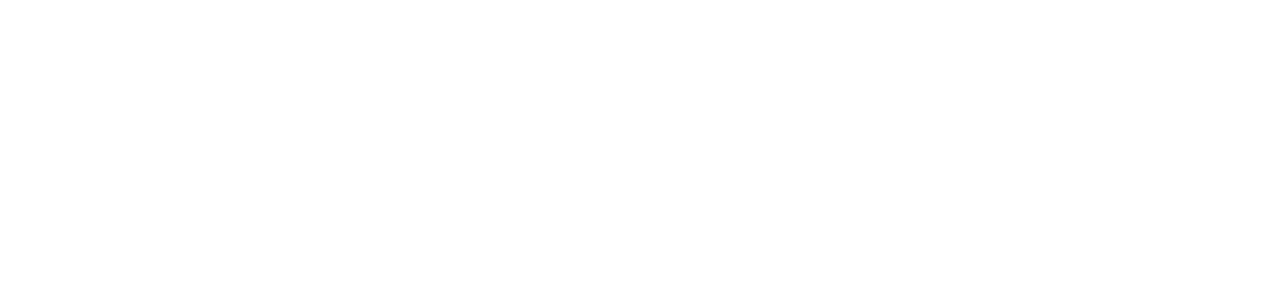
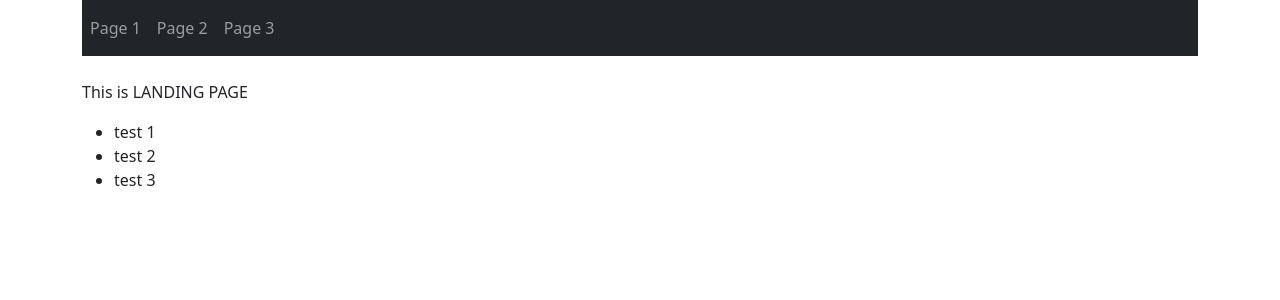
Before and after one commit to smittal2001/Coursarama-Project, a React (Create React App) app: page / in a window 1280 px wide. Shown: the top 300 px of the page. Built offline with nearby package versions, Linux system fonts and the light colour scheme.

Commit message:
Consolidated things bye bye bad code

```diff
--- a/package.json
+++ b/package.json
@@ -12,7 +12,7 @@
     "react-datepicker": "^4.1.1",
     "react-dom": "^17.0.2",
     "react-router-dom": "^5.2.0",
-    "react-scripts": "4.0.3",
+    "react-scripts": "^4.0.3",
     "web-vitals": "^1.1.2"
   },
   "scripts": {
--- a/src/App.js
+++ b/src/App.js
@@ -7,6 +7,7 @@
 import Page1 from "./components/page1.component";
 import Page2 from "./components/page2.component";
 import Page3 from "./components/page3.component";
+import LandingPage from "./components/landingpage.component";
 
 //functions can only return a single jsx element such as a single div
 function App() {
@@ -16,6 +17,7 @@
      <Router>
       <Navbar />
       <br/>
+      <Route exact path = "/"  component={LandingPage} />
       <Route path = "/home/page1"  component={Page1} />
       <Route path = "/home/page2"  component={Page2} />
       <Route path = "/home/page3"  component={Page3} />
@@ -25,4 +27,5 @@
   );
 }
 
+
 export default App;
--- a/src/HomePage.js
+++ /dev/null
@@ -1,22 +0,0 @@
-import logo from './logo.svg';
-import './App.css';
-import {BrowserRouter as Router, Route } from "react-router-dom";
-
-import "bootstrap/dist/css/bootstrap.min.css";
-import App from "./app.component";
-
-
-//functions can only return a single jsx element such as a single div
-function HomePage() {
-  return (
-
-   <div className = "container">
-     <Router>
-        <Route path = "/home"  component={App} />
-     </Router>
-
-   </div>
-  );
-}
-
-export default HomePage;
--- a/src/app.component.js
+++ /dev/null
@@ -1,10 +0,0 @@
-import React, {Component} from 'react';
-import App from './App';
-
-export default class AppComp extends Component {
-    render() {
-        return (
-            <App/>
-        );
-    }
-}
--- /dev/null
+++ b/src/components/landingpage.component.js
@@ -0,0 +1,16 @@
+import React, {Component} from 'react';
+
+export default class Page1 extends Component {
+    render() {
+        return (
+            <div>
+                <p> This is LANDING PAGE </p>
+                <ul>
+                    <li> test 1 </li>
+                    <li> test 2 </li>
+                    <li> test 3 </li>
+                </ul>
+            </div>
+        );
+    }
+}
--- a/src/index.js
+++ b/src/index.js
@@ -2,18 +2,14 @@
 import ReactDOM from 'react-dom';
 import './index.css';
 import App from './App';
-import HomePage from './HomePage';
 import reportWebVitals from './reportWebVitals';
 
 ReactDOM.render(
   <React.StrictMode>
-    <HomePage/>
+    <App/>
   </React.StrictMode>,
   document.getElementById('root')
 );
-
-
-
 
 
 // If you want to start measuring performance in your app, pass a function
```
Also changed, not shown: src/LoginRegistration.js (added), 1 other file (tests, documents, lock files or other folders).
